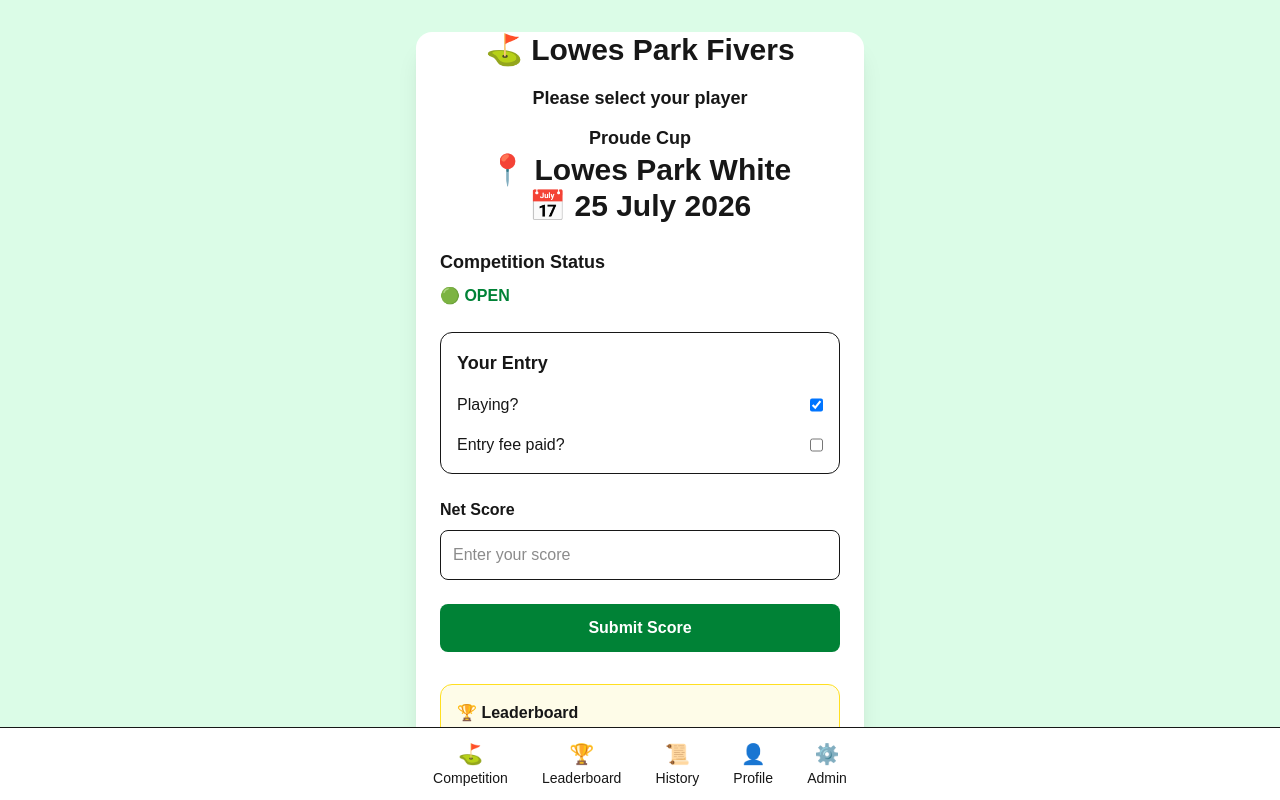
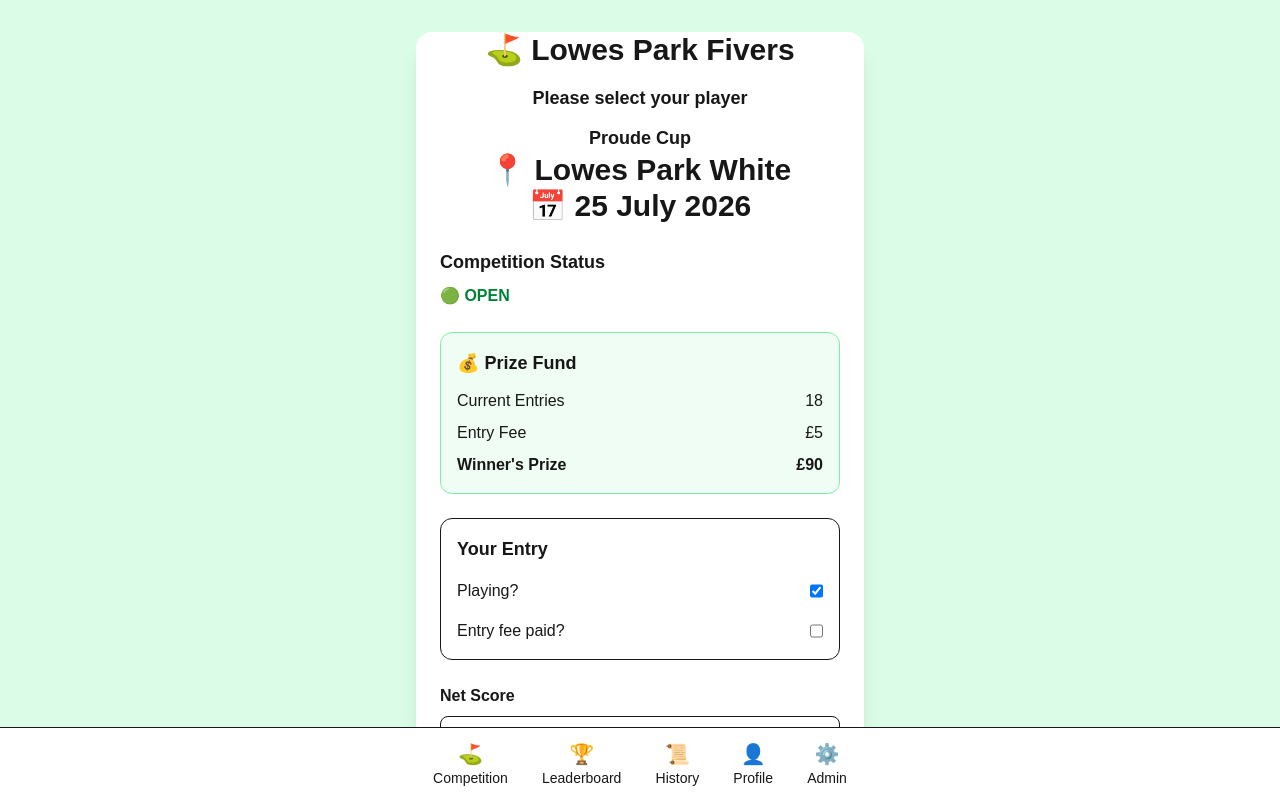
Before and after one commit to stuarthall81/lp5, a Next.js app: page / in a window 1280 px wide. Shown: the top 800 px of the page. Built offline with nearby package versions, Linux system fonts and the light colour scheme.

Commit message:
Add home dashboard improvements and Prize Fund component

```diff
--- a/app/page.tsx
+++ b/app/page.tsx
@@ -1,4 +1,7 @@
 "use client";
+import { useRouter } from "next/navigation";
+import PrizeFundCard from "@/components/PrizeFundCard";
+
 
 import { useEffect, useState } from "react";
 const competition = {
@@ -12,6 +15,7 @@ const competition = {
 export default function Home() {
 
   const [player, setPlayer] = useState("");
+  const router = useRouter();
 
   useEffect(() => {
     const savedPlayer = localStorage.getItem("lowesParkPlayer");
@@ -62,6 +66,10 @@ export default function Home() {
             </p>
           </div>
 
+          <PrizeFundCard
+  entries={18}
+  entryFee={5}
+/>
 
           <div className="border rounded-xl p-4 mb-6">
 
@@ -99,9 +107,11 @@ export default function Home() {
           </div>
 
 
-          <button className="w-full bg-green-700 text-white rounded-lg py-3 font-semibold">
-            Submit Score
-          </button>
+          <button
+  className="w-full bg-green-700 text-white rounded-lg py-3 font-semibold"
+>
+  Open Competition
+</button>
 
 
           <div className="mt-8 bg-yellow-50 border border-yellow-300 rounded-xl p-4">
--- /dev/null
+++ b/components/PrizeFundCard.tsx
@@ -0,0 +1,49 @@
+type PrizeFundCardProps = {
+  entries: number;
+  entryFee: number;
+  rollover?: number;
+};
+
+export default function PrizeFundCard({
+  entries,
+  entryFee,
+  rollover = 0,
+}: PrizeFundCardProps) {
+  const prizeFund = entries * entryFee + rollover;
+
+  return (
+    <div className="bg-green-50 border border-green-300 rounded-xl p-4 mb-6">
+
+      <h2 className="font-semibold text-lg">
+        💰 Prize Fund
+      </h2>
+
+      <div className="mt-3 space-y-2">
+
+        <div className="flex justify-between">
+          <span>Current Entries</span>
+          <span>{entries}</span>
+        </div>
+
+        <div className="flex justify-between">
+          <span>Entry Fee</span>
+          <span>£{entryFee}</span>
+        </div>
+
+        {rollover > 0 && (
+          <div className="flex justify-between">
+            <span>Carry Forward</span>
+            <span>£{rollover}</span>
+          </div>
+        )}
+
+        <div className="flex justify-between font-bold">
+          <span>Winner's Prize</span>
+          <span>£{prizeFund}</span>
+        </div>
+
+      </div>
+
+    </div>
+  );
+}
```
